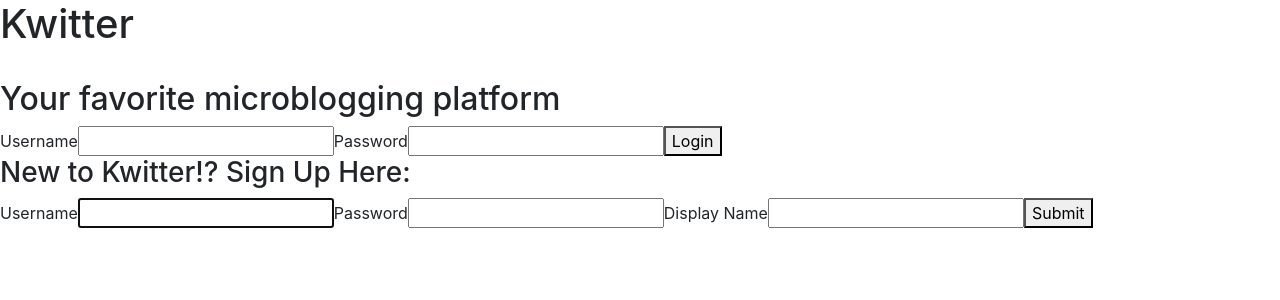
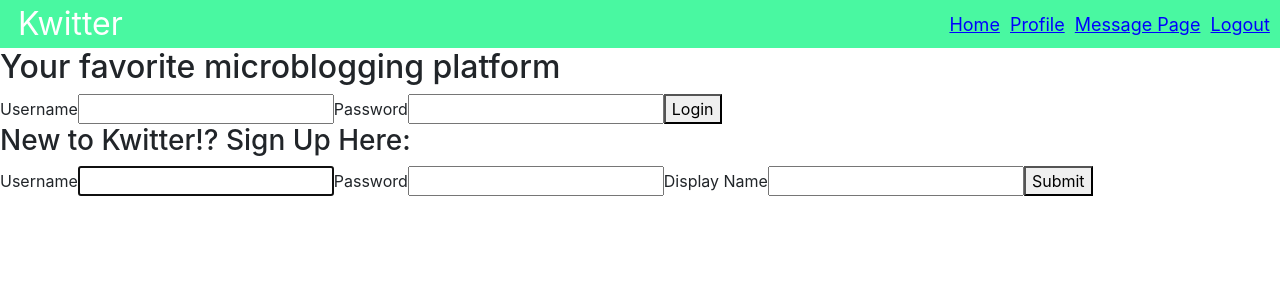
Before and after one commit to vitollom/Kwitter, a React (Create React App) app: page / in a window 1280 px wide. Shown: the top 300 px of the page. Built offline with nearby package versions, Linux system fonts and the light colour scheme.

Commit message:
Styled the Menu component using a Nav component from bootstrap. Made some adjustment to the styling of the message list as well.

```diff
--- a/src/assets/Menu.css
+++ b/src/assets/Menu.css
@@ -0,0 +1,18 @@
+.justify-content-between {
+  font-size: large;
+  background-color: rgb(73, 248, 161);
+}
+
+.nav-left {
+  font-size: xx-large;
+  color: white;
+}
+
+.nav-right {
+  display: flex;
+  align-items: center
+}
+
+a {
+  color: blue
+}
--- a/src/assets/MessageList.css
+++ b/src/assets/MessageList.css
@@ -20,7 +20,12 @@ li {
   justify-content: space-between;
 }
 
+div.card-header {
+  background-color: rgb(205, 253, 229);
+}
+
 .CreateMessage {
+  margin-top: 10px;
   width: 90%;
   display: flex;
   justify-content: center;
--- a/src/components/Menu.js
+++ b/src/components/Menu.js
@@ -2,7 +2,7 @@ import React from "react";
 import { Link } from "react-router-dom";
 import { useStore } from "../store/store";
 import { logoutRequest } from "../fetchRequests";
-import { NAV } from "react-bootstrap"
+import { Nav } from "react-bootstrap"
 import "../assets/Menu.css"
 
 function Menu(props) {
@@ -15,16 +15,28 @@ function Menu(props) {
   };
 
   return (
-    <div id="menu">
-      <h1>Kwitter</h1>
-      <div id="menu-links">
-        {user.token && <Link to="/messages">Messages</Link>}
+    <Nav className="justify-content-between" activeKey="/home">
+      <div className="nav-left">
         &nbsp;
-        {user.token && <Link to='/profile'>Profile</Link>}
-        &nbsp;
-        {user.token && <button onClick={logout}>Logout</button>}
+        Kwitter
       </div>
-    </div>
+      <div className="nav-right">
+        <Nav.Item>
+          <Link to="/" >Home</Link> &nbsp;
+      </Nav.Item>
+        <Nav.Item>
+          <Link to="/profile">Profile</Link> &nbsp;
+      </Nav.Item>
+        <Nav.Item>
+          <Link to="/messages">Message Page</Link> &nbsp;
+      </Nav.Item>
+        <Nav.Item>
+          <Link onClick={logout}>
+            Logout
+      </Link> &nbsp;
+      </Nav.Item>
+      </div>
+    </Nav>
   );
 };
 
--- a/src/components/MessageItem.js
+++ b/src/components/MessageItem.js
@@ -27,7 +27,7 @@ function MessageItem(props) {
   return (
     <li>
       <Card>
-        <Card.Header>Created @ {timestamp.toLocaleString()}</Card.Header>
+        <Card.Header className="card-header">{timestamp.toLocaleString()}</Card.Header>
         <Card.Body>
           <Card.Title>{`${props.username}:`}</Card.Title>
           <Card.Text>
--- a/src/components/UpdateUser.js
+++ b/src/components/UpdateUser.js
@@ -14,8 +14,6 @@ function UpdateUser() {
     about: "",
     displayName: ""
   });
-
-  console.log(userInfo)
 
   const getUserInfo = () => {
     username && getUser(username)
--- a/src/views/MessageList.js
+++ b/src/views/MessageList.js
@@ -4,7 +4,6 @@ import { messageList } from '../fetchRequests';
 import Menu from '../components/Menu.js'
 import MessageItem from "../components/MessageItem.js";
 import CreateMessage from "../components/createMessage";
-
 import "../assets/MessageList.css"
 
 function MessageList(props) {
@@ -41,9 +40,10 @@ function MessageList(props) {
   }, [setRefresh])
 
   return (
+    <>
+      <Menu />
       <div className="MessageList">
-      <Menu />
-      {refresh}
+        {/* {refresh} */}
         <CreateMessage className="CreateMessage" handleMessages={handleMessages} setRefresh={setRefresh} />
         <ul>
           {messages && messages.map((message) => (
@@ -57,6 +57,7 @@ function MessageList(props) {
           ))}
         </ul>
       </div>
+    </>
   )
 }
 
```
Lines whose indentation alone changed are shown as unchanged.
